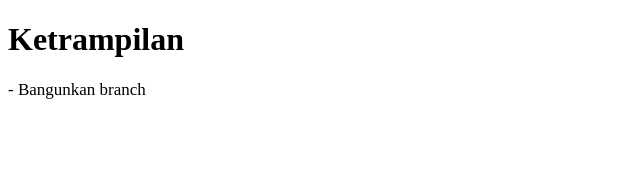
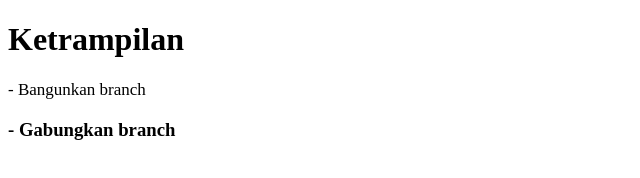
Before and after one commit to aliaatrhaziz/ujianscm, a plain HTML site: page test-amali.html in a window 1280 px wide. Shown: the whole page, without its empty margins (0-640 px from the left). Drawn offline with Linux system fonts and the light colour scheme.

Commit message:
Edit file test-amali.html (h3)

```diff
--- a/test-amali.html
+++ b/test-amali.html
@@ -9,5 +9,6 @@
 <body>
     <h1>Ketrampilan</h1>
     <p style="font-size: 17px;">- Bangunkan branch</style></p>
+    <p><h3>- Gabungkan branch</h3></p>
 </body>
 </html>
```
